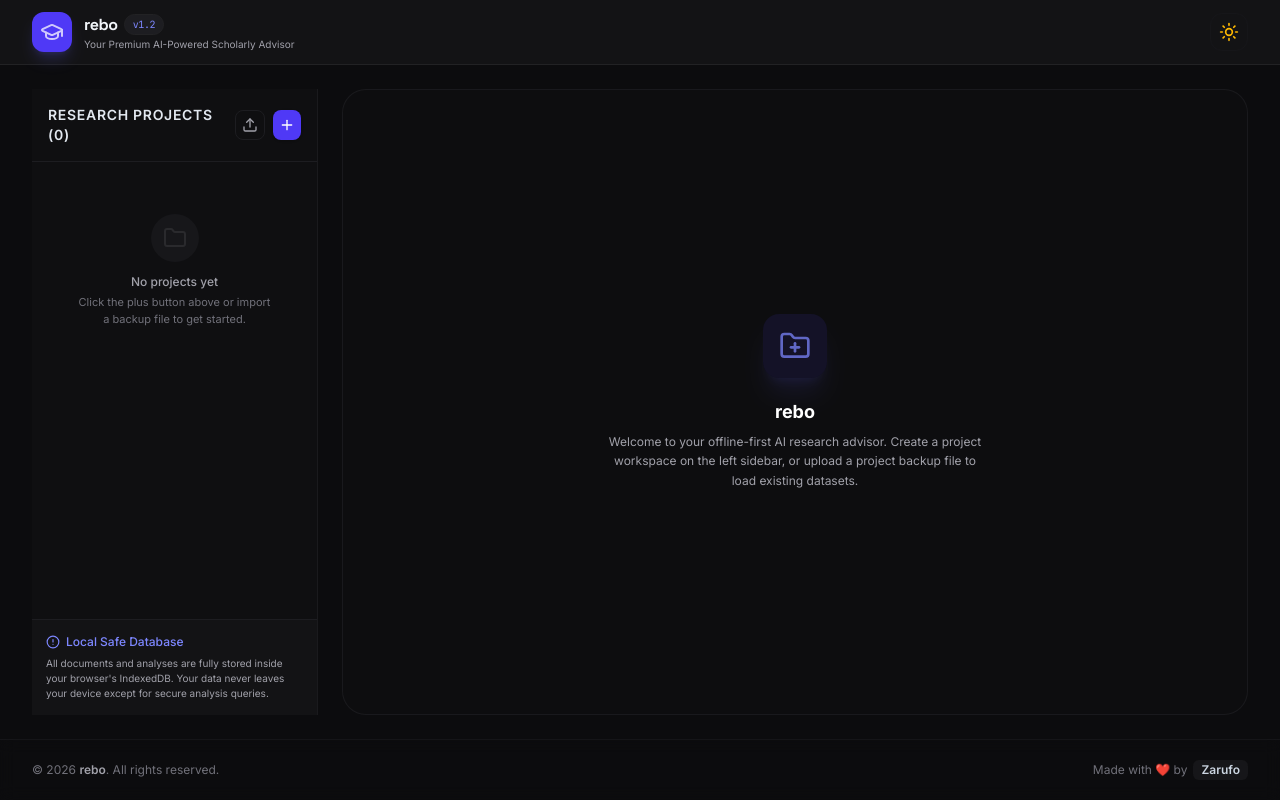
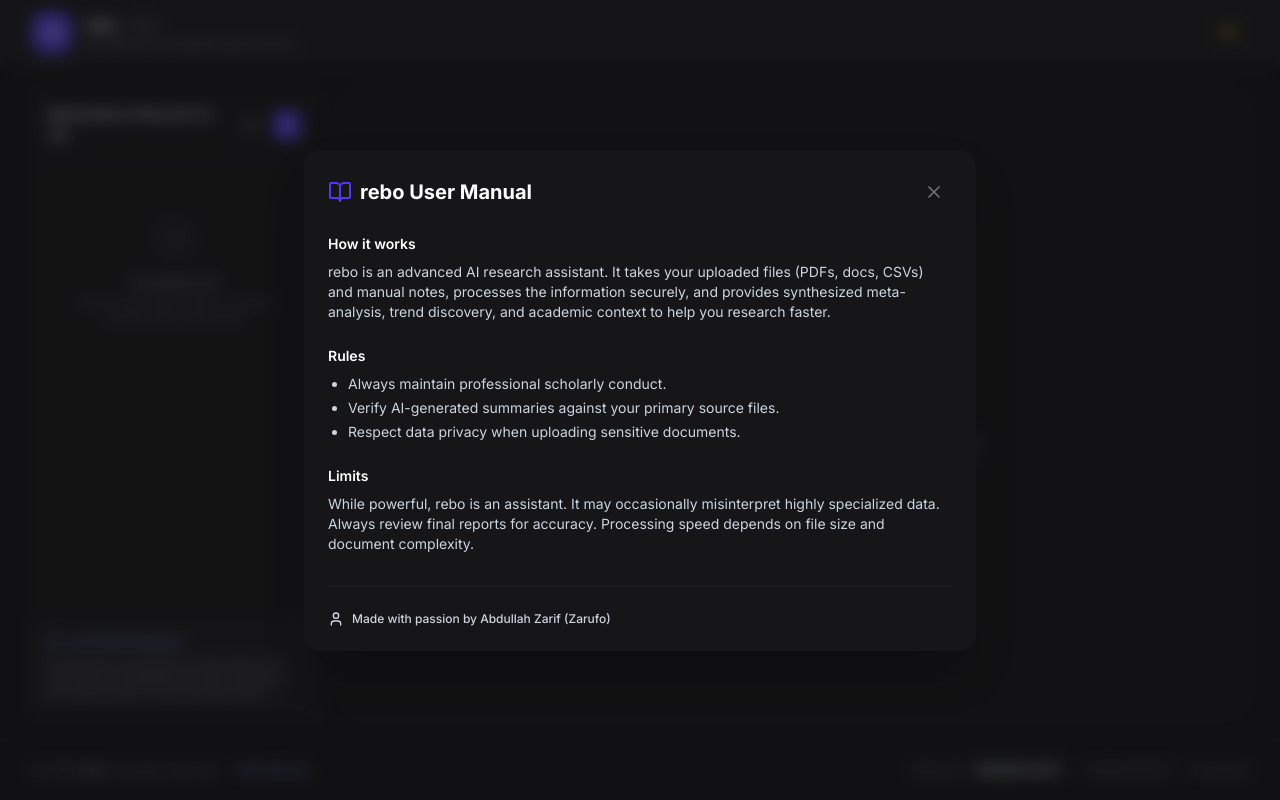
Before and after one commit to Zar-ufo/Rebo-26, a React (Vite) app: page / in a window 1280 px wide. Built offline with nearby package versions, Linux system fonts and the light colour scheme.

Commit message:
feat: add onboarding user manual
Implement a user manual component with first-time view logic to guide users through the application features.

```diff
--- a/index.html
+++ b/index.html
@@ -3,7 +3,7 @@
   <head>
     <meta charset="UTF-8" />
     <meta name="viewport" content="width=device-width, initial-scale=1.0" />
-    <title>Rebo | Research bot</title>
+    <title>rebo | research bot</title>
   </head>
   <body>
     <div id="root"></div>
--- a/src/App.tsx
+++ b/src/App.tsx
@@ -17,12 +17,26 @@ import DataManager from './components/DataManager';
 import StatsViewer from './components/StatsViewer';
 import AnalysisViewer from './components/AnalysisViewer';
 import ChatBox from './components/ChatBox';
+import { UserManual } from './components/UserManual';
 
 export default function App() {
   const [darkMode, setDarkMode] = useState(true);
+  const [showManual, setShowManual] = useState(false);
   const [projects, setProjects] = useState<ResearchProject[]>([]);
   const [activeProjectId, setActiveProjectId] = useState<string | null>(null);
   const [activeTab, setActiveTab] = useState<'datasets' | 'stats' | 'analysis' | 'chat'>('datasets');
+
+  useEffect(() => {
+    const hasShown = localStorage.getItem('rebo_manual_shown');
+    if (!hasShown) {
+      setShowManual(true);
+    }
+  }, []);
+
+  const handleCloseManual = () => {
+    localStorage.setItem('rebo_manual_shown', 'true');
+    setShowManual(false);
+  };
 
   // Apply dark/light theme to document element
   useEffect(() => {
@@ -430,13 +444,21 @@ export default function App() {
         <div className="max-w-7xl mx-auto px-4 sm:px-6 lg:px-8 flex flex-col sm:flex-row items-center justify-between gap-4 text-xs text-slate-400 dark:text-slate-500">
           <div>
             &copy; {new Date().getFullYear()} <span className="font-semibold text-slate-600 dark:text-slate-400">rebo</span>. All rights reserved.
+            <button onClick={() => setShowManual(true)} className="ml-4 text-indigo-600 dark:text-indigo-400 hover:underline">View Manual</button>
           </div>
-          <div className="flex items-center gap-1.5">
-            <span>Made with ❤️ by</span>
-            <span className="font-semibold text-slate-600 dark:text-slate-300 bg-slate-100 dark:bg-slate-800/60 px-2 py-0.5 rounded-md">Zarufo</span>
+          <div className="flex flex-col sm:flex-row items-center gap-2">
+            <span className="flex items-center gap-1.5">
+              <span>Made by</span>
+              <span className="font-semibold text-slate-600 dark:text-slate-300 bg-slate-100 dark:bg-slate-800/60 px-2 py-0.5 rounded-md">Abdullah Zarif</span>
+            </span>
+            <div className="text-slate-300 dark:text-slate-700 hidden sm:block">|</div>
+            <a href="tel:001862443237" className="hover:text-indigo-600 dark:hover:text-indigo-400">001862443237</a>
+            <div className="text-slate-300 dark:text-slate-700 hidden sm:block">|</div>
+            <a href="https://www.facebook.com/abdullah.zarif.050" target="_blank" rel="noopener noreferrer" className="hover:text-indigo-600 dark:hover:text-indigo-400">Facebook</a>
           </div>
         </div>
       </footer>
+      {showManual && <UserManual onClose={handleCloseManual} />}
     </div>
   );
 }
--- /dev/null
+++ b/src/components/UserManual.tsx
@@ -0,0 +1,65 @@
+import React from 'react';
+import { motion, AnimatePresence } from 'motion/react';
+import { X, BookOpen, AlertCircle, Sparkles, User } from 'lucide-react';
+
+interface UserManualProps {
+  onClose: () => void;
+}
+
+export const UserManual: React.FC<UserManualProps> = ({ onClose }) => {
+  return (
+    <AnimatePresence>
+      <motion.div
+        initial={{ opacity: 0 }}
+        animate={{ opacity: 1 }}
+        exit={{ opacity: 0 }}
+        className="fixed inset-0 z-50 flex items-center justify-center p-4 bg-slate-900/60 backdrop-blur-sm"
+      >
+        <motion.div
+          initial={{ scale: 0.95, opacity: 0 }}
+          animate={{ scale: 1, opacity: 1 }}
+          exit={{ scale: 0.95, opacity: 0 }}
+          className="bg-white dark:bg-slate-900 rounded-2xl shadow-2xl w-full max-w-2xl max-h-[85vh] overflow-y-auto p-6"
+        >
+          <div className="flex items-center justify-between mb-6">
+            <h2 className="text-xl font-bold text-slate-900 dark:text-white flex items-center gap-2">
+              <BookOpen className="w-6 h-6 text-indigo-600" />
+              rebo User Manual
+            </h2>
+            <button onClick={onClose} className="p-2 hover:bg-slate-100 dark:hover:bg-slate-800 rounded-full transition-colors">
+              <X className="w-5 h-5 text-slate-500" />
+            </button>
+          </div>
+
+          <div className="space-y-6 text-sm text-slate-600 dark:text-slate-300">
+            <section>
+              <h3 className="font-semibold text-slate-900 dark:text-white mb-2">How it works</h3>
+              <p>rebo is an advanced AI research assistant. It takes your uploaded files (PDFs, docs, CSVs) and manual notes, processes the information securely, and provides synthesized meta-analysis, trend discovery, and academic context to help you research faster.</p>
+            </section>
+
+            <section>
+              <h3 className="font-semibold text-slate-900 dark:text-white mb-2">Rules</h3>
+              <ul className="list-disc pl-5 space-y-1">
+                <li>Always maintain professional scholarly conduct.</li>
+                <li>Verify AI-generated summaries against your primary source files.</li>
+                <li>Respect data privacy when uploading sensitive documents.</li>
+              </ul>
+            </section>
+
+            <section>
+              <h3 className="font-semibold text-slate-900 dark:text-white mb-2">Limits</h3>
+              <p>While powerful, rebo is an assistant. It may occasionally misinterpret highly specialized data. Always review final reports for accuracy. Processing speed depends on file size and document complexity.</p>
+            </section>
+          </div>
+
+          <div className="mt-8 pt-6 border-t border-slate-100 dark:border-slate-800 text-xs text-slate-500">
+            <p className="flex items-center gap-2 font-medium text-slate-700 dark:text-slate-300">
+              <User className="w-4 h-4" />
+              Made with passion by Abdullah Zarif (Zarufo)
+            </p>
+          </div>
+        </motion.div>
+      </motion.div>
+    </AnimatePresence>
+  );
+};
```
